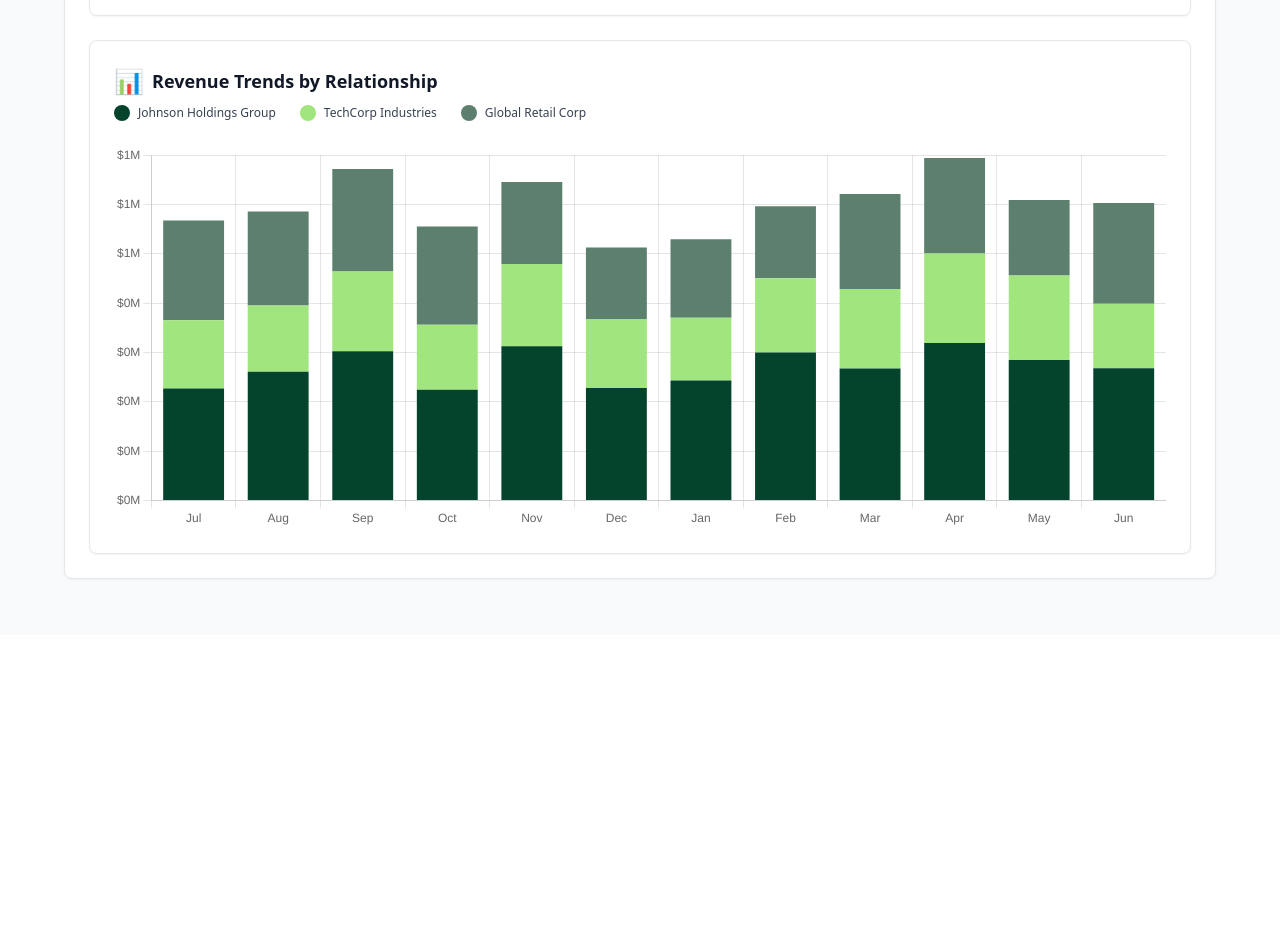
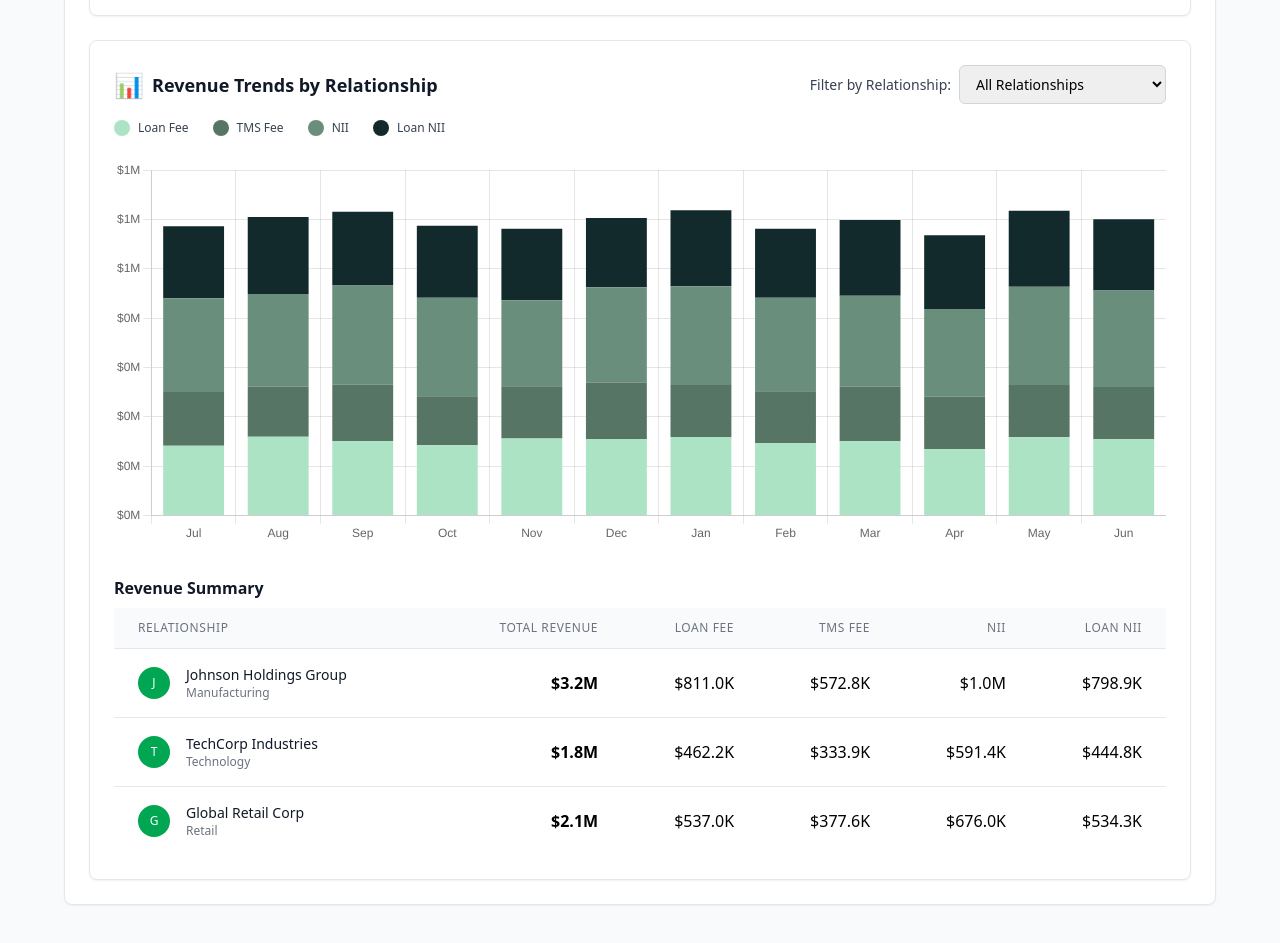
Before and after one commit to jjliujames/https---github.com-jjliujames-360_view, a Vue app: page /metro/1/market/1/region/1/rm/1 in a window 1280 px wide. Shown: the part 1620-2563 px from the top of the page. Before the commit the page ends 2255 px from the top, so only its background shows below. Built offline with nearby package versions, Linux system fonts and the light colour scheme.

Commit message:
view 3.1

```diff
--- a/src/components/RelationshipManagerView.vue
+++ b/src/components/RelationshipManagerView.vue
@@ -358,22 +358,76 @@
               <!-- Revenue Trends by Relationship -->
               <div class="bg-white rounded-lg shadow-sm border border-gray-200 mb-6">
                 <div class="p-6">
-                  <div class="flex items-center mb-2">
-                    <span class="text-2xl">📊</span>
-                    <h3 class="text-lg font-bold text-gray-900 ml-2">Revenue Trends by Relationship</h3>
+                  <div class="flex items-center mb-4 justify-between">
+                    <div class="flex items-center">
+                      <span class="text-2xl">📊</span>
+                      <h3 class="text-lg font-bold text-gray-900 ml-2">Revenue Trends by Relationship</h3>
+                    </div>
+                    <div>
+                      <label class="text-sm text-gray-700 mr-2">Filter by Relationship:</label>
+                      <select v-model="selectedRevenueRelationship"
+                        class="px-3 py-2 border border-gray-300 rounded-md text-sm">
+                        <option value="all">All Relationships</option>
+                        <option v-for="rel in sortedRelationships" :key="rel.id" :value="rel.id">{{ rel.name }}</option>
+                      </select>
+                    </div>
                   </div>
+                  <!-- Legend for revenue types -->
                   <div class="flex flex-wrap items-center mb-4">
-                    <div v-for="(rel, idx) in sortedRelationships" :key="rel.id"
-                      class="flex items-center mr-6 mb-2 cursor-pointer" @click="toggleRevenueTrendsLegend(rel.name)">
+                    <div v-for="(type, idx) in revenueTypeLegend" :key="type.label"
+                      class="flex items-center mr-6 mb-2 cursor-pointer" @click="toggleRevenueTypeLegend(type.label)">
                       <span
-                        :style="{ backgroundColor: revenuePalette[idx % revenuePalette.length], opacity: revenueTrendsActiveLegends.includes(rel.name) ? 1 : 0.3 }"
+                        :style="{ backgroundColor: type.color, opacity: revenueTypeActiveLegends.includes(type.label) ? 1 : 0.3 }"
                         class="w-4 h-4 rounded-full inline-block mr-2"></span>
-                      <span class="text-xs text-gray-700">{{ rel.name }}</span>
+                      <span class="text-xs text-gray-700">{{ type.label }}</span>
                     </div>
                   </div>
                   <div class="h-96">
-                    <BarChart v-if="revenueTrendsStackedChartData" :data="revenueTrendsStackedChartData"
-                      :options="revenueTrendsStackedChartOptions" />
+                    <BarChart v-if="revenueTypeStackedChartData" :data="revenueTypeStackedChartData"
+                      :options="revenueTypeStackedChartOptions" />
+                  </div>
+                  <!-- Summary Table -->
+                  <div class="mt-8">
+                    <h4 class="text-md font-semibold text-gray-900 mb-2">Revenue Summary</h4>
+                    <div class="overflow-x-auto">
+                      <table class="min-w-full divide-y divide-gray-200">
+                        <thead class="bg-gray-50">
+                          <tr>
+                            <th class="px-6 py-3 text-left text-xs font-medium text-gray-500 uppercase tracking-wider">
+                              Relationship</th>
+                            <th class="px-6 py-3 text-right text-xs font-medium text-gray-500 uppercase tracking-wider">
+                              Total Revenue</th>
+                            <th v-for="type in revenueTypeLegend" :key="type.label"
+                              class="px-6 py-3 text-right text-xs font-medium text-gray-500 uppercase tracking-wider">{{
+                              type.label }}</th>
+                          </tr>
+                        </thead>
+                        <tbody class="bg-white divide-y divide-gray-200">
+                          <tr v-for="rel in revenueSummaryRelationships" :key="rel.id"
+                            class="hover:bg-green-50 cursor-pointer transition-colors"
+                            @click="drillDownToRelationship(rel)">
+                            <td class="px-6 py-4 whitespace-nowrap">
+                              <div class="flex items-center">
+                                <div class="flex-shrink-0 h-8 w-8">
+                                  <div class="h-8 w-8 rounded-full bg-td-green flex items-center justify-center">
+                                    <span class="text-xs font-medium text-white">{{ rel.name.charAt(0) }}</span>
+                                  </div>
+                                </div>
+                                <div class="ml-4">
+                                  <div class="text-sm font-medium text-gray-900">{{ rel.name }}</div>
+                                  <div class="text-xs text-gray-500">{{ rel.industry }}</div>
+                                </div>
+                              </div>
+                            </td>
+                            <td class="px-6 py-4 whitespace-nowrap text-right font-bold">{{
+                              formatCurrency(getRelationshipTotalRevenue(rel)) }}</td>
+                            <td v-for="type in revenueTypeLegend" :key="type.label"
+                              class="px-6 py-4 whitespace-nowrap text-right">{{
+                                formatCurrency(getRelationshipRevenueByType(rel, type.label)) }}</td>
+                          </tr>
+                        </tbody>
+                      </table>
+                    </div>
                   </div>
                 </div>
               </div>
@@ -1355,6 +1409,103 @@ const getStatusColor = (status) => {
   }
 }
 
+// Add after other chart data
+const revenueTypeLegend = [
+  { label: 'Loan Fee', color: '#ABE3C4' },
+  { label: 'TMS Fee', color: '#577564' },
+  { label: 'NII', color: '#6A8E7C' },
+  { label: 'Loan NII', color: '#122A2C' }
+]
+const selectedRevenueRelationship = ref('all')
+const revenueTypeActiveLegends = ref(revenueTypeLegend.map(t => t.label))
+const toggleRevenueTypeLegend = (label) => {
+  if (revenueTypeActiveLegends.value.includes(label)) {
+    revenueTypeActiveLegends.value = revenueTypeActiveLegends.value.filter(l => l !== label)
+  } else {
+    revenueTypeActiveLegends.value.push(label)
+  }
+}
+// Mock revenue data by type per relationship per month
+const revenueTypeData = computed(() => {
+  // 12 months
+  const months = Array.from({ length: 12 }, (_, i) => {
+    const date = new Date()
+    date.setMonth(date.getMonth() - (11 - i))
+    return date.toLocaleDateString('en-US', { month: 'short' })
+  })
+  // For each relationship, generate revenue by type
+  return sortedRelationships.value.map((rel, idx) => {
+    const base = rel.revenue / 12
+    return {
+      id: rel.id,
+      name: rel.name,
+      industry: rel.industry,
+      months,
+      data: months.map(() => ({
+        'Loan Fee': Math.floor(base * 0.25 * (0.9 + Math.random() * 0.2)),
+        'TMS Fee': Math.floor(base * 0.18 * (0.9 + Math.random() * 0.2)),
+        'NII': Math.floor(base * 0.32 * (0.9 + Math.random() * 0.2)),
+        'Loan NII': Math.floor(base * 0.25 * (0.9 + Math.random() * 0.2)),
+      }))
+    }
+  })
+})
+// Chart data for stacked bar
+const revenueTypeStackedChartData = computed(() => {
+  const rels = selectedRevenueRelationship.value === 'all'
+    ? revenueTypeData.value
+    : revenueTypeData.value.filter(r => r.id === selectedRevenueRelationship.value)
+  if (!rels.length) return null
+  const months = rels[0].months
+  // For each revenue type, sum across relationships (if all), or just one
+  return {
+    labels: months,
+    datasets: revenueTypeLegend
+      .filter(type => revenueTypeActiveLegends.value.includes(type.label))
+      .map(type => ({
+        label: type.label,
+        backgroundColor: type.color,
+        data: months.map((_, i) => rels.reduce((sum, rel) => sum + rel.data[i][type.label], 0))
+      }))
+  }
+})
+const revenueTypeStackedChartOptions = {
+  responsive: true,
+  plugins: {
+    legend: { display: false },
+    tooltip: { mode: 'index', intersect: false }
+  },
+  scales: {
+    x: { stacked: true },
+    y: {
+      stacked: true,
+      beginAtZero: true,
+      ticks: {
+        callback: function (value) {
+          return `$${Math.abs(value / 1e6).toFixed(0)}M`;
+        }
+      }
+    }
+  }
+}
+// Table helpers
+const revenueSummaryRelationships = computed(() => {
+  return selectedRevenueRelationship.value === 'all'
+    ? sortedRelationships.value
+    : sortedRelationships.value.filter(r => r.id === selectedRevenueRelationship.value)
+})
+const getRelationshipTotalRevenue = (rel) => {
+  // Sum all types for all months
+  const relData = revenueTypeData.value.find(r => r.id === rel.id)
+  if (!relData) return 0
+  return relData.data.reduce((sum, month) => sum + Object.values(month).reduce((s, v) => s + v, 0), 0)
+}
+const getRelationshipRevenueByType = (rel, type) => {
+  const relData = revenueTypeData.value.find(r => r.id === rel.id)
+  if (!relData) return 0
+  return relData.data.reduce((sum, month) => sum + (month[type] || 0), 0)
+}
+
 onMounted(() => {
   console.log('RelationshipManagerView mounted for RM:', props.rmId)
 })
```
Also changed, not shown: src/components/RelationshipView.vue (indentation only).
